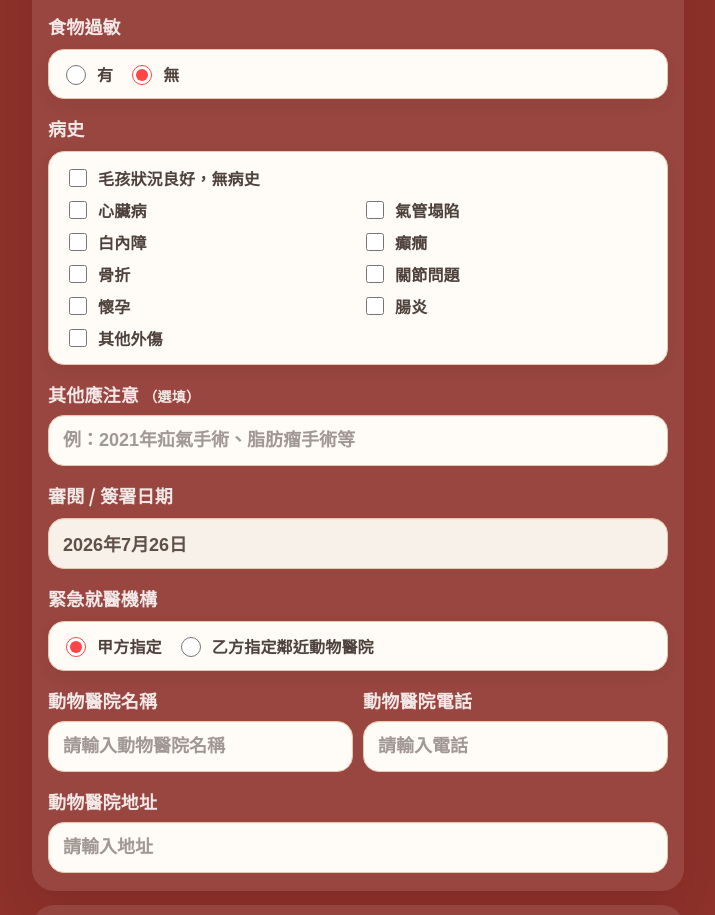
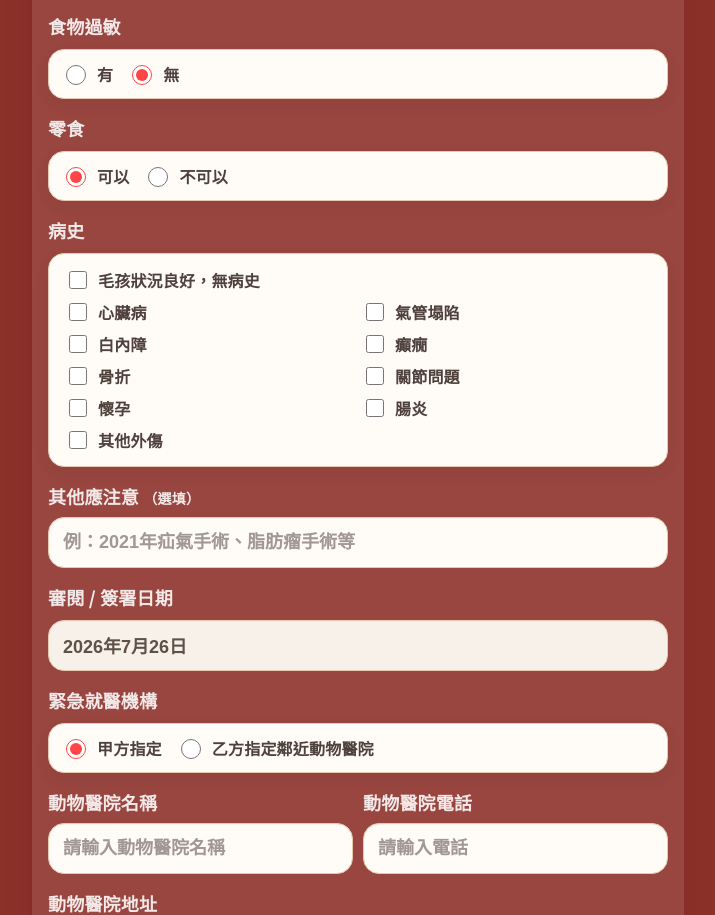
Before and after one commit to chunjipet/chunjipet-contract, a plain HTML site: page index.html in a window 1280 px wide. Shown: the part 2951-3866 px from the top of the page, without its empty margins (282-997 px from the left). Drawn offline with Linux system fonts and the light colour scheme.

Commit message:
feat: add treat permission option to contract form

```diff
--- a/index.html
+++ b/index.html
@@ -467,6 +467,19 @@
             placeholder="例：雞肉 / 牛肉 / 乳製品"
           />
         </div>
+
+        <div class="label">零食</div>
+        <div class="choiceRow" id="treatRow">
+          <label class="choice"
+            ><input type="radio" name="treatAllowed" value="可以" checked />
+            可以</label
+          >
+          <label class="choice"
+            ><input type="radio" name="treatAllowed" value="不可以" />
+            不可以</label
+          >
+        </div>
+
         <div class="label">病史</div>
         <div class="checkGrid" id="medicalGrid">
           <label class="ck fullRow">
```
